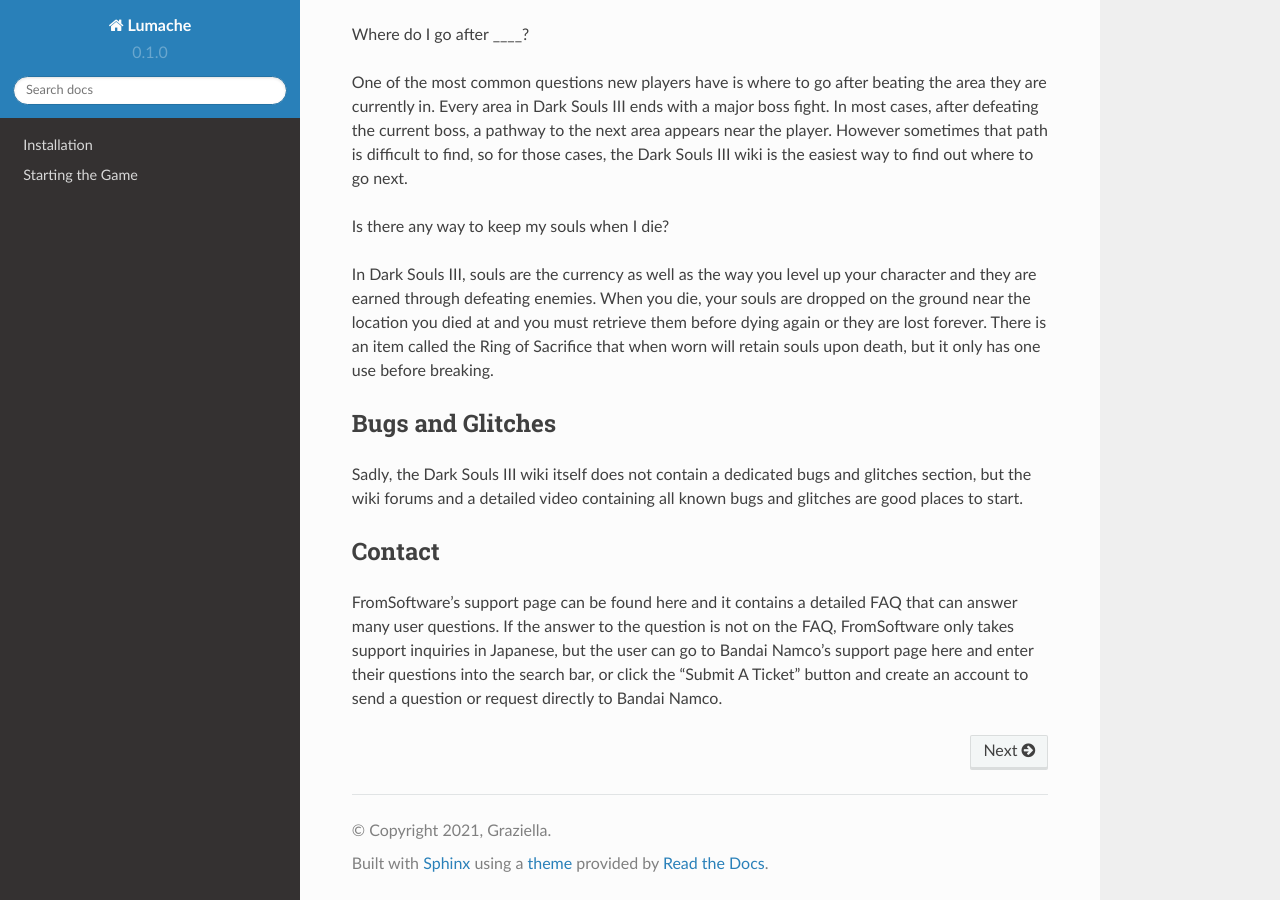
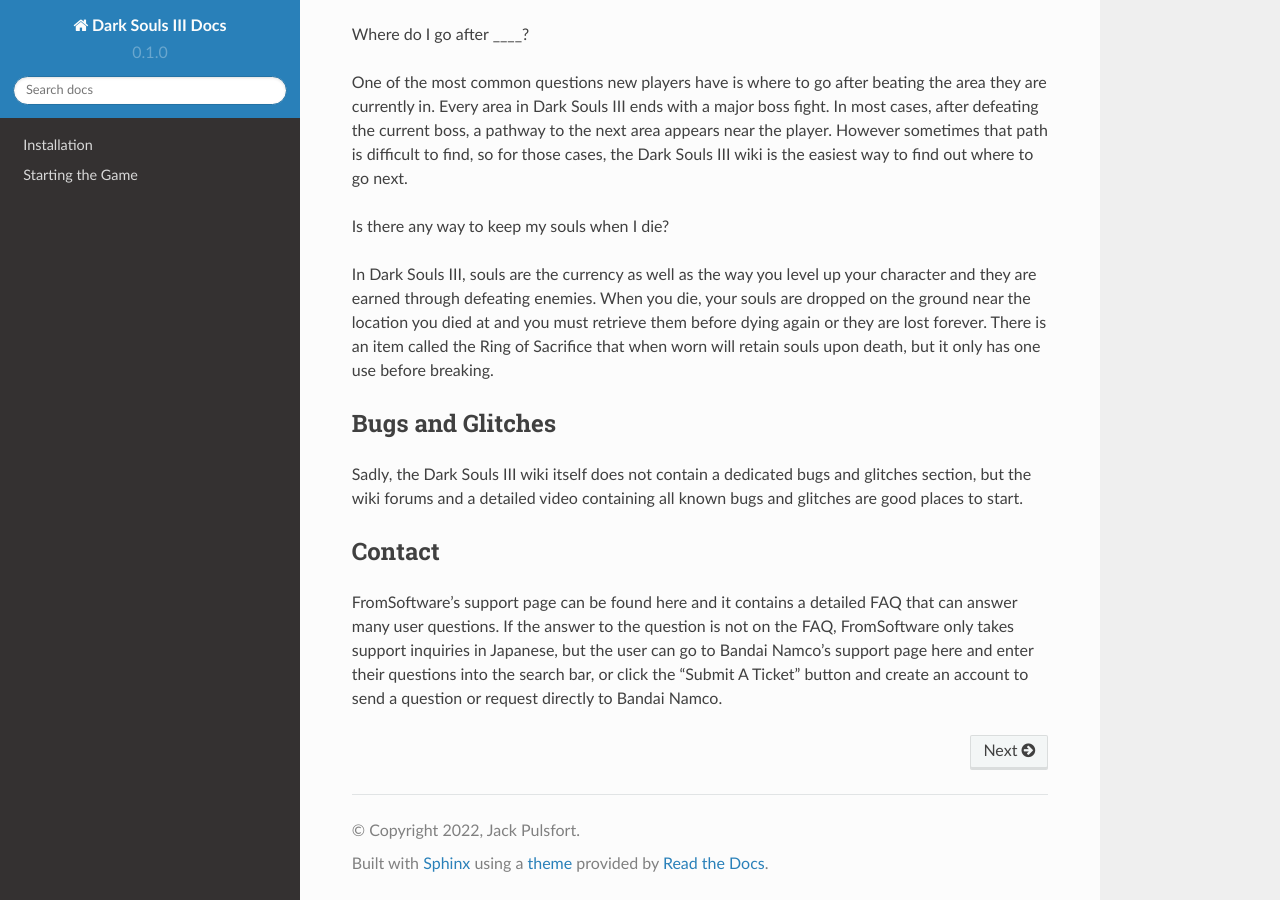
Before and after one commit to pulsfortjf/Dark-Souls-III-Docs, a Sphinx documentation site: the page built from docs/source/index.rst, in a window 1280 px wide and 900 px high, scrolled down 891 px. Built offline with Sphinx 7.4.7 and the Read the Docs theme 2.0.0, drawn with Linux system fonts in a browser that asks for light colours.

Commit message:
Update conf.py

```diff
--- a/docs/source/conf.py
+++ b/docs/source/conf.py
@@ -2,9 +2,9 @@
 
 # -- Project information
 
-project = 'Lumache'
-copyright = '2021, Graziella'
-author = 'Graziella'
+project = 'Dark Souls III Docs'
+copyright = '2022, Jack Pulsfort'
+author = 'Jack Pulsfort'
 
 release = '0.1'
 version = '0.1.0'
```
